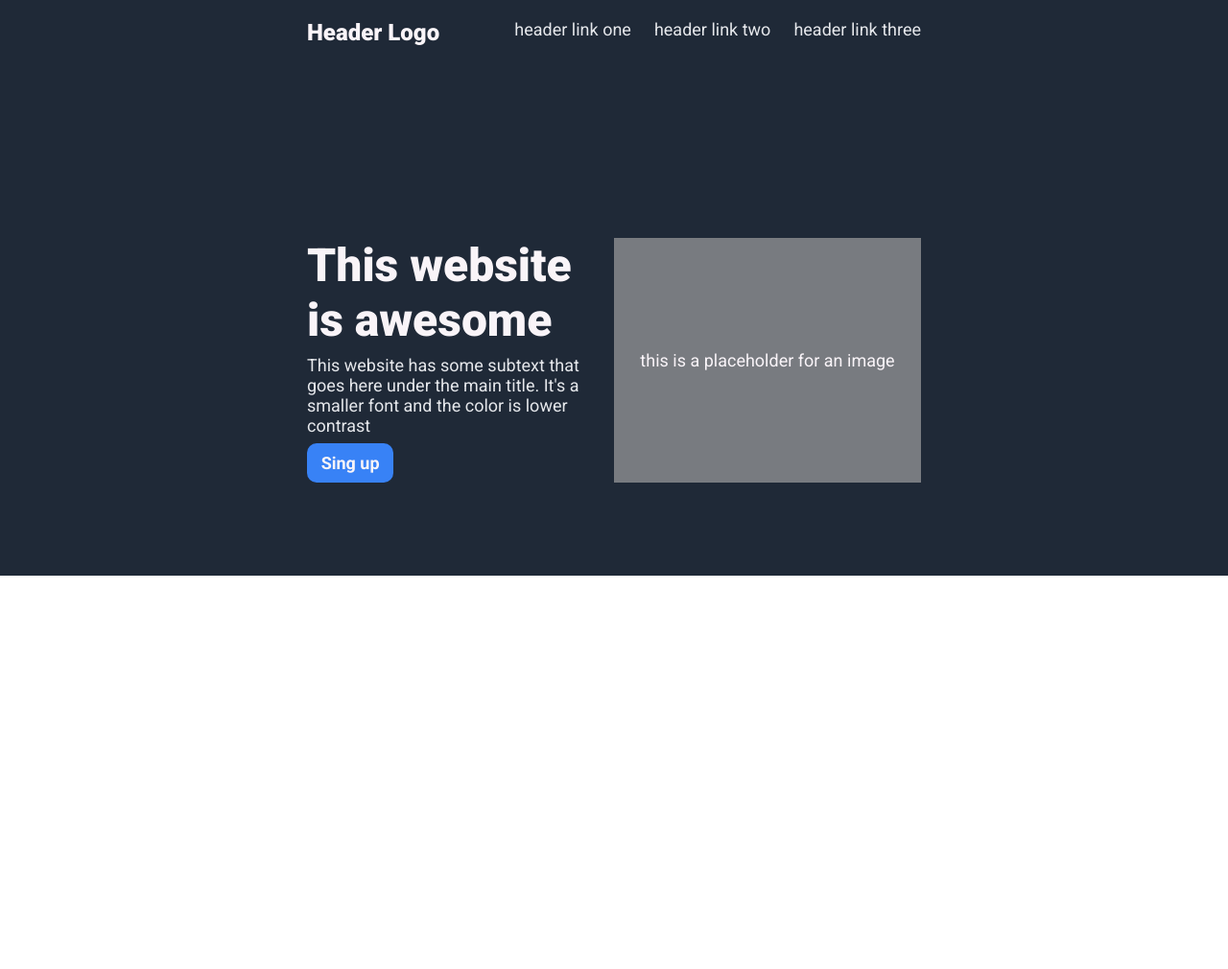
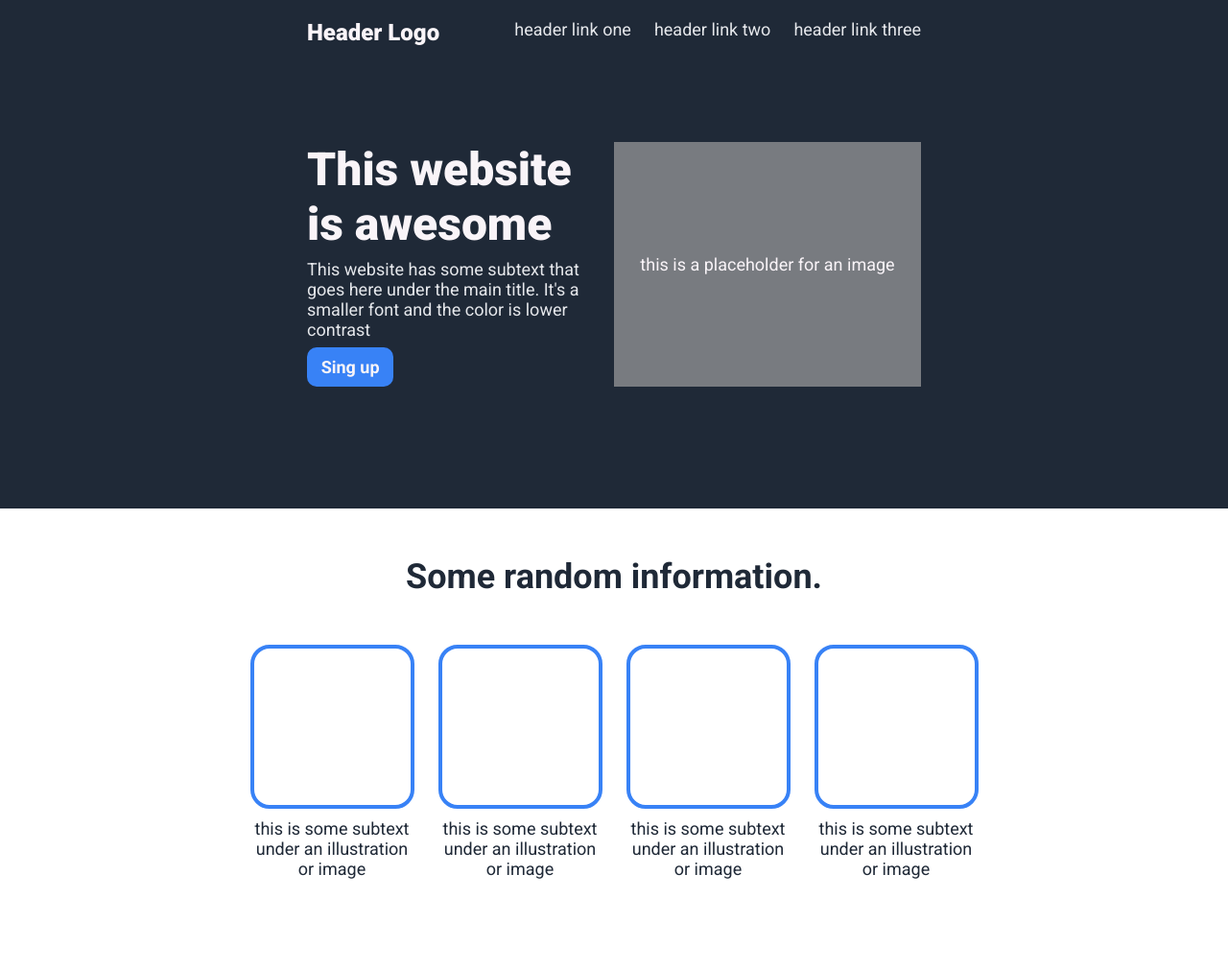
Before and after one commit to s-muriluu/landing-page, a plain HTML site: page index.html in a window 1280 px wide. Shown: the whole page at 96% size. Before the commit the page ends 800 px from the top, so only its background shows below. Drawn offline with Linux system fonts and the light colour scheme.

Commit message:
Adicionado segunda seção, contendo algumas informações: Subtítulo, 4 imagens alinhadas com subtexto sob a cada imagem

```diff
--- a/index.html
+++ b/index.html
@@ -34,5 +34,28 @@
             </div>
         </header>
     </div>
+    <div class="section-2">
+        <div class="info">
+            <h2 class="info-title">Some random information.</h2>
+            <div class="illustration">
+                <div class="square">
+                    <div class="img-square"></div>
+                    <div class="img-square-txt">this is some subtext under an illustration or image</div>
+                </div>
+                <div class="square">
+                    <div class="img-square"></div>
+                    <div class="img-square-txt">this is some subtext under an illustration or image</div>
+                </div>
+                <div class="square">
+                    <div class="img-square"></div>
+                    <div class="img-square-txt">this is some subtext under an illustration or image</div>
+                </div>
+                <div class="square">
+                    <div class="img-square"></div>
+                    <div class="img-square-txt">this is some subtext under an illustration or image</div>
+                </div>
+            </div>
+        </div>
+    </div>
 </body>
 </html>
--- a/style.css
+++ b/style.css
@@ -19,14 +19,14 @@ a {
     display: flex;
     justify-content: center;
     align-items: flex-start;
-    height: 600px;
+    height: 530px;
 }
 
 header {
     width: 50%;
     display: flex;
     flex-direction: column;
-    gap: 200px;
+    gap: 100px;
     padding-top: 20px;
 }
 
@@ -80,3 +80,49 @@ nav, .hero {
     font-size: 18px;
     color: #f9f4f8;
 }
+
+.section-2 {
+    display: flex;
+    flex-direction: column;
+    align-items: center;
+    height: 480px;
+}
+
+.illustration {
+    display: flex;
+    justify-content: center;
+    gap: 25px;
+}
+
+.img-square {
+    width: 163px;
+    height: 163px;
+    border: 4px solid #3882f6;
+    border-radius: 20px;
+}
+
+.img-square-txt {
+    font-size: 18px;
+    color: #1f2937;
+}
+
+.square {
+    display: flex;
+    flex-direction: column;
+    flex-basis: 163px;
+    gap: 10px;
+}
+
+.info {
+    width: 50%;
+    display: flex;
+    flex-direction: column;
+    text-align: center;
+}
+
+.info-title {
+    color: #1f2937;
+    font-size: 36px;
+    font-weight: 700px;
+    margin: 50px 0px;
+}
```
